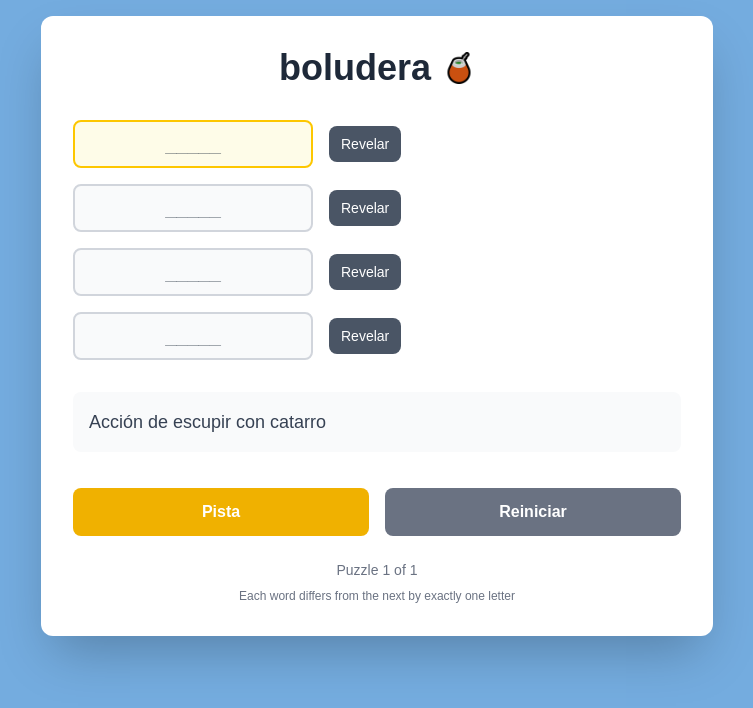
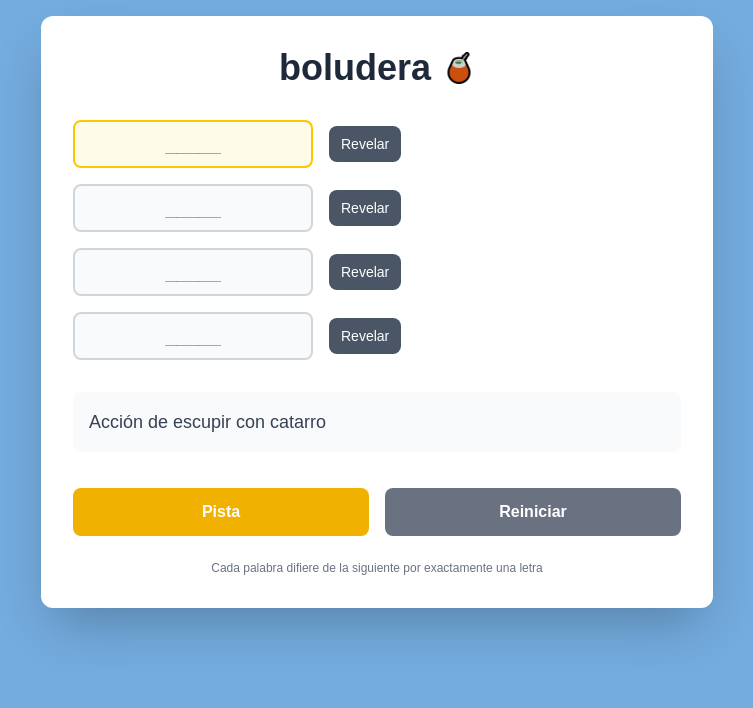
Before and after one commit to sotlucas/boludera, a Next.js app: page / in a window 1280 px wide. Shown: the top 708 px of the page, without its empty margins (263-1016 px from the left). Built offline with nearby package versions, Linux system fonts and the light colour scheme.

Commit message:
feat: wording

```diff
--- a/src/app/page.tsx
+++ b/src/app/page.tsx
@@ -185,11 +185,8 @@ export default function WordLadder() {
           )}
 
           <div className="text-center text-sm text-gray-500">
-            <p>
-              Puzzle {puzzleIndex + 1} of {GAME_PUZZLES.length}
-            </p>
             <p className="mt-2 text-xs">
-              Each word differs from the next by exactly one letter
+              Cada palabra difiere de la siguiente por exactamente una letra
             </p>
           </div>
         </div>
```
